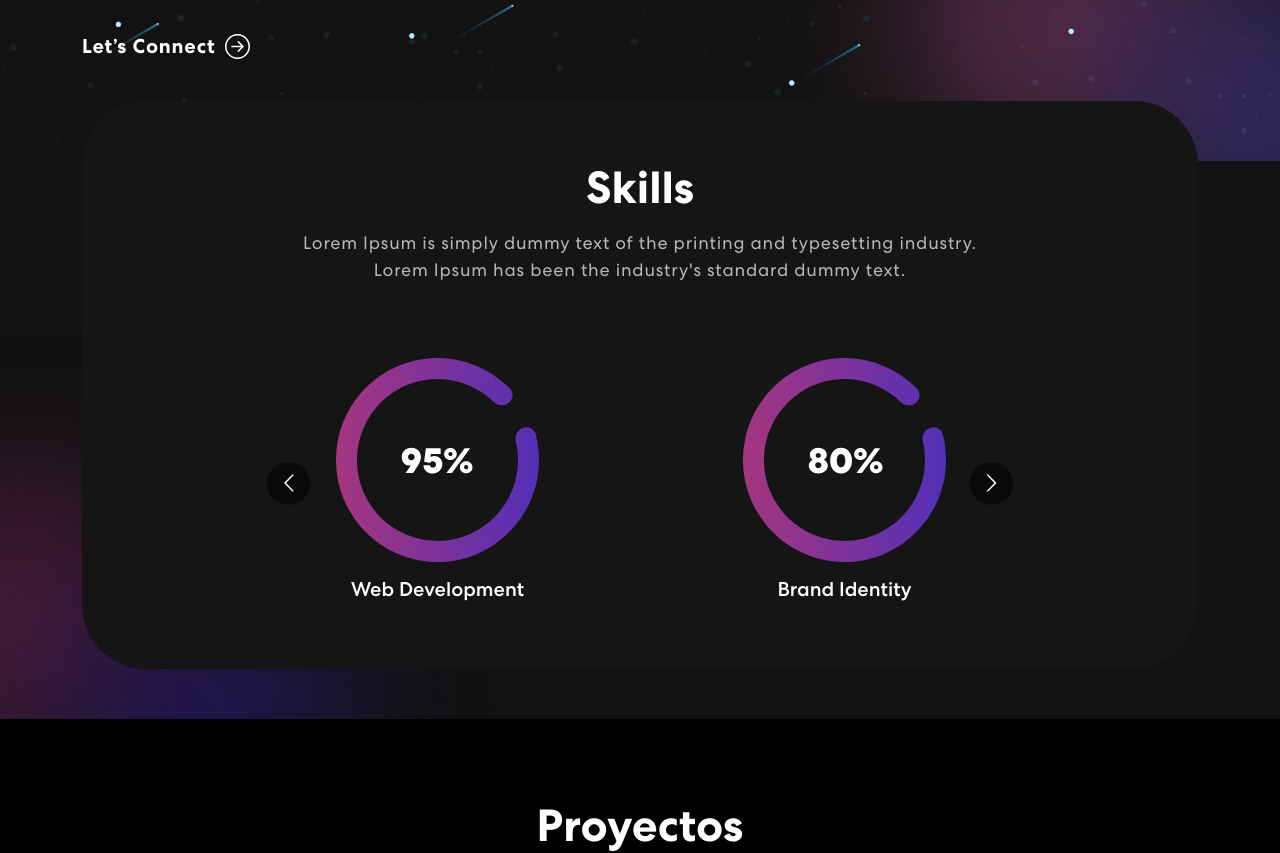
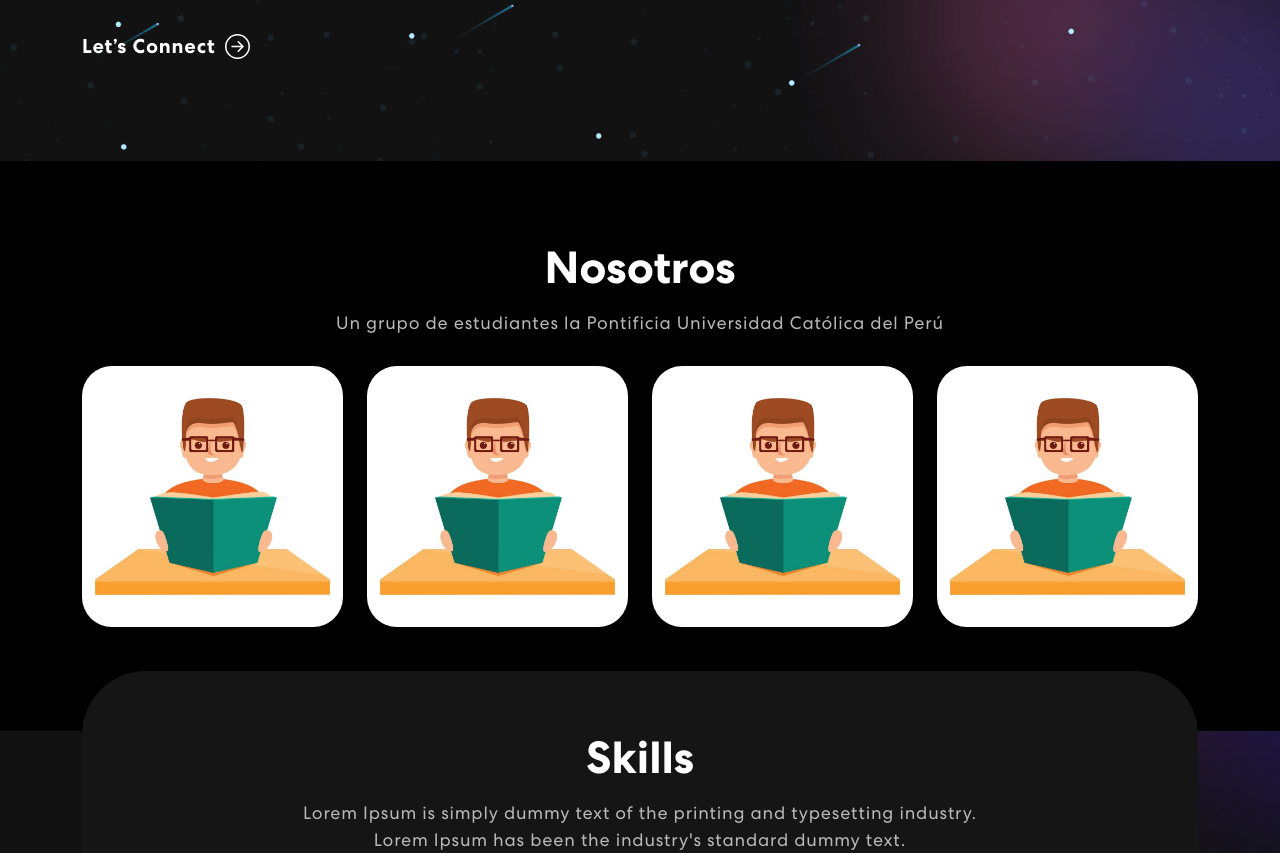
Before and after one commit to SebastianManriqueP/Portafolio_G3, a React (Create React App) app: page / in a window 1280 px wide. Shown: the part 585-1438 px from the top of the page. Built offline with nearby package versions, Linux system fonts and the light colour scheme; no server answers.

Commit message:
Avance en seccion "Nosotros"

```diff
--- a/src/App.js
+++ b/src/App.js
@@ -7,12 +7,14 @@
 import { Projects } from "./components/Projects";
 import { Contact } from "./components/Contact";
 import { Footer } from "./components/Footer";
+import { Nosotros } from "./components/Nosotros";
 
 function App() {
   return (
     <div className="App">
       <NavBar />
       <Banner />
+      <Nosotros />
       <Skills />
       <Projects />
       <Contact />
--- a/src/components/NavBar.js
+++ b/src/components/NavBar.js
@@ -45,7 +45,7 @@
           <Navbar.Collapse id="basic-navbar-nav">
             <Nav className="ms-auto">
               <Nav.Link href="#home" className={activeLink === 'home' ? 'active navbar-link' : 'navbar-link'} onClick={() => onUpdateActiveLink('home')}>Home</Nav.Link>
-              <Nav.Link href="#team" className={activeLink === 'team' ? 'active navbar-link' : 'navbar-link'} onClick={() => onUpdateActiveLink('team')}>Nosotros</Nav.Link>
+              <Nav.Link href="#nosotros" className={activeLink === 'nosotros' ? 'active navbar-link' : 'navbar-link'} onClick={() => onUpdateActiveLink('nostros')}>Nosotros</Nav.Link>
               <Nav.Link href="#skills" className={activeLink === 'skills' ? 'active navbar-link' : 'navbar-link'} onClick={() => onUpdateActiveLink('skills')}>Skills</Nav.Link>
               <Nav.Link href="#projects" className={activeLink === 'projects' ? 'active navbar-link' : 'navbar-link'} onClick={() => onUpdateActiveLink('projects')}>Proyectos</Nav.Link>
             </Nav>
--- /dev/null
+++ b/src/components/Nosotros.js
@@ -0,0 +1,75 @@
+import { Container, Row, Col, Tab, Nav } from "react-bootstrap";
+import { NosotrosCard } from "./NosotrosCard";
+import Alumno from "../assets/img/alumno.jpg";
+import colorSharp2 from "../assets/img/color-sharp2.png";
+import 'animate.css';
+import TrackVisibility from 'react-on-screen';
+
+export const Nosotros = () => {
+
+  const integrantes = [
+    {
+      title: "Sebastian Manrique",
+      description: "Estudiante de la carrera de Ing. de las telecomunicaciones",
+      imgUrl: Alumno,
+    },
+    {
+      title: "Alumno 2",
+      description: "Descripcion",
+      imgUrl: Alumno,
+    },
+    {
+        title: "Alumno 3",
+        description: "Descripcion",
+        imgUrl: Alumno,
+      },
+    {
+        title: "Alumno 3",
+        description: "Descripcion",
+        imgUrl: Alumno,
+    }
+  ];
+
+  return (
+    <section className="project" id="nosotros">
+      <Container>
+        <Row>
+          <Col size={12}>
+            <TrackVisibility>
+              {({ isVisible }) =>
+              <div className={isVisible ? "animate__animated animate__fadeIn": ""}>
+                <h2>Nosotros</h2>
+                <p>Un grupo de estudiantes la Pontificia Universidad Católica del Perú</p>
+                <Tab.Container id="projects-tabs" defaultActiveKey="first">
+                  <Tab.Content id="slideInUp" className={isVisible ? "animate__animated animate__slideInUp" : ""}>
+                    <Tab.Pane eventKey="first">
+                      <Row>
+                        {
+                          integrantes.map((integrante, index) => {
+                            return (
+                              <NosotrosCard
+                                key={index}
+                                {...integrante}
+                                />
+                            )
+                          })
+                        }
+                      </Row>
+                    </Tab.Pane>
+                    <Tab.Pane eventKey="section">
+                      <p>Lorem ipsum dolor sit amet consectetur adipisicing elit. Cumque quam, quod neque provident velit, rem explicabo excepturi id illo molestiae blanditiis, eligendi dicta officiis asperiores delectus quasi inventore debitis quo.</p>
+                    </Tab.Pane>
+                    <Tab.Pane eventKey="third">
+                      <p>Lorem ipsum dolor sit amet consectetur adipisicing elit. Cumque quam, quod neque provident velit, rem explicabo excepturi id illo molestiae blanditiis, eligendi dicta officiis asperiores delectus quasi inventore debitis quo.</p>
+                    </Tab.Pane>
+                  </Tab.Content>
+                </Tab.Container>
+              </div>}
+            </TrackVisibility>
+          </Col>
+        </Row>
+      </Container>
+      <img className="background-image-right" src={colorSharp2}></img>
+    </section>
+  )
+}
--- /dev/null
+++ b/src/components/NosotrosCard.js
@@ -0,0 +1,15 @@
+import { Col } from "react-bootstrap";
+
+export const NosotrosCard = ({ title, description, imgUrl }) => {
+  return (
+    <Col size={12} sm={6} md={3}>
+      <div className="proj-imgbx">
+        <img src={imgUrl} width={10} height={10}/>
+        <div className="proj-txtx">
+          <h4>{title}</h4>
+          <span>{description}</span>
+        </div>
+      </div>
+    </Col>
+  )
+}
```
Also changed, not shown: src/assets/img/alumno.jpg (added).
